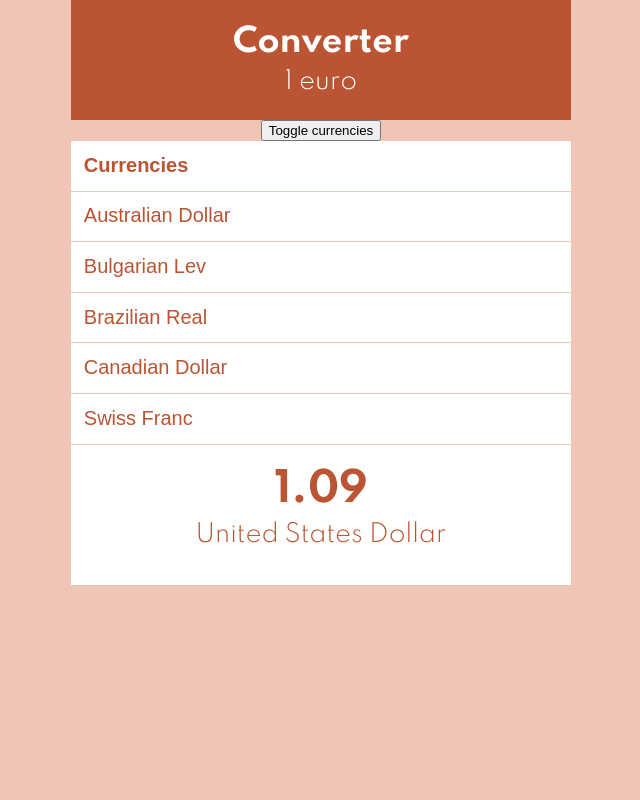
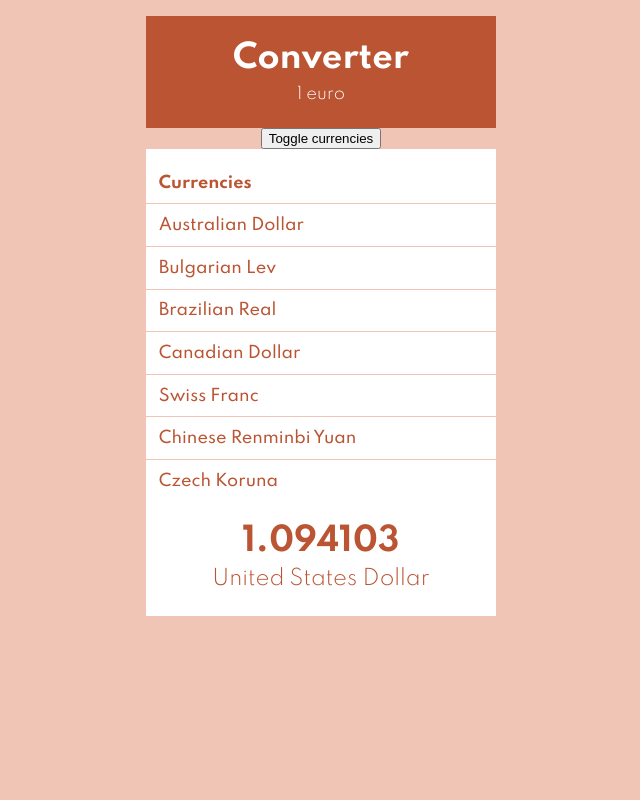
Before and after one commit to Yannick-Beau/Converter-React, a React app: page / in a window 1280 px wide. Shown: the whole page, without its empty margins (319-959 px from the left). Built offline with nearby package versions, Linux system fonts and the light colour scheme.

Commit message:
import 14/07/2021 from master

```diff
--- a/package.json
+++ b/package.json
@@ -1,5 +1,5 @@
 {
-  "name": "Converter",
+  "name": "converter",
   "scripts": {
     "start": "cross-env NODE_ENV=development webpack serve --config config/webpack.dev.js",
     "build": "cross-env NODE_ENV=production webpack --config config/webpack.prod.js",
@@ -55,7 +55,7 @@
   },
   "version": "1.0.0",
   "main": "index.js",
-  "repository": "git@github.com:O-clock-Trinity/Spe-React-E04-converter-Yannick-Beau.git",
-  "author": "Yannick-Beau <beauyannick@gmail.com>",
+  "repository": "git@github.com:O-clock-Trinity/Spe-React-E04-converter-cecileb-oclock.git",
+  "author": "cecile <cecile@oclock.io>",
   "license": "MIT"
 }
--- a/src/assets/index.html
+++ b/src/assets/index.html
@@ -4,10 +4,10 @@
         <meta charset="utf-8" />
         <meta name="viewport" content="width=device-width, initial-scale=1.0" />
         <meta http-equiv="x-ua-compatible" content="ie=edge" />
+        <title>Converter</title>
 		<link rel="preconnect" href="https://fonts.googleapis.com">
 		<link rel="preconnect" href="https://fonts.gstatic.com" crossorigin>
 		<link href="https://fonts.googleapis.com/css2?family=Spartan:wght@300;500;700&display=swap" rel="stylesheet">
-        <title>Converter</title>
     </head>
     <body>
         <div id="root"></div>
--- /dev/null
+++ b/src/components/Amount/amount.scss
@@ -0,0 +1,16 @@
+@use 'src/styles/vars';
+
+.amount {
+  padding: vars.$gutter * 2;
+  background-color: vars.$lightColor;
+
+  .amount-value {
+    font-weight: vars.$fwBold;
+    font-size: 2em;
+  }
+
+  .amount-currency {
+    font-size: 1.3em;
+    margin-top: vars.$gutter;
+  }
+}
--- /dev/null
+++ b/src/components/Amount/index.js
@@ -0,0 +1,18 @@
+import React from 'react';
+import PropTypes from 'prop-types';
+
+import './amount.scss';
+
+const Amount = ({ amount, currency }) => (
+  <div className="amount">
+    <p className="amount-value">{amount}</p>
+    <p className="amount-currency">{currency}</p>
+  </div>
+);
+
+Amount.propTypes = {
+  amount: PropTypes.number.isRequired,
+  currency: PropTypes.string.isRequired,
+};
+
+export default Amount;
--- a/src/components/App/index.js
+++ b/src/components/App/index.js
@@ -2,22 +2,41 @@
 import React from 'react';
 
 // == Import
+import Header from 'src/components/Header';
+import Currencies from 'src/components/Currencies';
+import Amount from 'src/components/Amount';
+
 import './styles.scss';
 
-import Converter from 'src/components/Converter';
-import Currencies from 'src/components/Currencies';
-import Result from 'src/components/Result';
+// import des données
+import currenciesList from 'src/data/currencies';
 
-import currencies from 'src/data/currencies';
+/* Objectif : faire la conversion (avoir dans Amount le vrai résultat de la conversion)
+*/
 
-/* Objectif : pouvoir afficher ou masquer la liste des devises grâce à un bouton
-- en fonction d'une variable dans App, ne pas afficher Currencies
-- mettre en place un bouton
-- gérer un événement clic sur le bouton, et "connecter" le traitement avec la
-variable pour modifier l'affichage
+/*
+state (état) du composant : données qui peuvent changer au fil du temps. Si on
+change ces données, React met automatiquement à jour l'affichage du composant.
+Deux façons de mettre en place un state dans un composant :
+- façon traditionnelle : transformer le composant pour l'écrire sous forme de classe
+- façon moderne : avec le hook d'état (et le composant reste une fonction)
+
+Un composant React c'est une fonction, sauf si...
+- je veux utiliser un state
+=> dans ce cas, on convertit le composant fonction en classe
+https://reactjs.org/docs/state-and-lifecycle.html#converting-a-function-to-a-class
+
+Mise en place d'un state :
+- transformer le composant en classe
+- ajouter l'initalisation du state dans le constructeur
+- pour lire le state, 2 façons :
+  - this.state.nomInfo
+  - destructuring : const { nomInfo } = this.state;
+- pour modifier le state, appel à la méthode this.setState
 */
 
 // == Composant
+// eslint-disable-next-line react/prefer-stateless-function
 class App extends React.Component {
   constructor(props) {
     // fait appel au constructor de React.Component
@@ -25,9 +44,65 @@ class App extends React.Component {
 
     // initialisation du state (objet)
     this.state = {
+      // indique si les devises sont affichées
       open: true,
+      baseAmount: 1,
+      currency: 'United States Dollar',
     };
+
+    // en Javascript, quand on utilise une méthode en callback (par exemple pour
+    // un écouteur d'événement), on perd la valeur de this
+    // => on va "attacher" this à notre méthode
+    // https://javascript.info/bind
+
+    // on remplace la méthode handleClick par sa version améliorée à laquelle on
+    // a attaché this
+    this.handleClick = this.handleClick.bind(this);
   }
+
+  // handler pour quand on clique sur le bouton
+  handleClick() {
+    console.log('clic !');
+
+    const { open } = this.state;
+
+    // négation de la valeur de open : si open est false, !open est true
+
+    // INTERDIT de modifier directement le state, il faut passer par la
+    // méthode setState, sinon React ne voit pas qu'on a mis à jour le state
+    // et donc l'affichage n'est pas mis à jour
+    // this.state.open = !this.state.open;
+
+    // on décrit les modifications à appliquer sur le state
+    // => automatiquement React va refaire le rendu du composant App en
+    // utilisant les nouvelles valeurs du state
+    this.setState({
+      open: !open,
+    });
+
+    // en fait, setState PLANIFIE une mise à jour du state
+    // => si on fait un console.log juste après, on voit l'ancienne valeur
+    // avant la mise à jour
+    // console.log(this.state.open);
+  }
+
+  computeAmount() {
+    const { baseAmount, currency } = this.state;
+
+    // TODO faire le calcul et retourner le résultat
+    // récupérer le taux de conversion (à partir de la devise sélectionnée)
+    // on récupère la valeur de "rate" pour la devise qui a pour nom la valeur de "currency"
+    const selectedCurrency = currenciesList.find((item) => item.name === currency);
+    // eslint-disable-next-line prefer-destructuring
+    const rate = selectedCurrency.rate;
+
+    // multiplier le montant de base par le taux de conversion
+    const result = baseAmount * rate;
+
+    return result;
+  }
+
+  // la méthode render d'un composant : retourne le JSX
   render() {
     /*
     on voudrait faire quelque chose comme ça :
@@ -49,29 +124,25 @@ class App extends React.Component {
     Si la variable est un booléen on peut optimiser :
     {open && <Currencies currencies={currenciesList} />}
     */
-    const { open } = this.state;
-    return(
+
+    const { open, baseAmount, currency } = this.state;
+    const result = this.computeAmount();
+
+    return (
       <div className="app">
-        <Converter />
+        <Header baseAmount={baseAmount} />
         <button
-            type="button"
-            onClick={() => {
-              console.log('clic !');
-              // négation de la valeur de open : si open est false, !open est true
-              this.setState({
-                open: !open,
-              });
-            }}
-          >
-            Toggle currencies
+          type="button"
+          onClick={this.handleClick}
+        >
+          Toggle currencies
         </button>
-        {open && <Currencies currencies={currencies} />}
-        <Result />
+        {open && <Currencies currencies={currenciesList} />}
+        <Amount amount={result} currency={currency} />
       </div>
     );
   }
 }
 
-
 // == Export
 export default App;
--- a/src/components/App/styles.scss
+++ b/src/components/App/styles.scss
@@ -1,5 +1,5 @@
 .app {
-  width: 500px;
-  margin: 0em auto;
+  width: 350px;
+  margin: 1em auto;
   text-align: center;
 }
--- a/src/components/Currencies/currencies.scss
+++ b/src/components/Currencies/currencies.scss
@@ -1,25 +1,32 @@
 @use 'src/styles/vars';
 
 .currencies {
-  border: none;
-  width: 100%;
-  color: vars.$mainColor;
-  &:focus {
-    outline: none;
+  text-align: left;
+  background-color: vars.$lightColor;
+  max-height: 350px;
+  overflow-y: auto;
+
+  .currencies-title {
+    padding: vars.$gutter;
+    font-weight: vars.$fwBold;
+    margin-top: vars.$gutter;
   }
+
   .currency {
-    border-bottom: 1px solid vars.$altColor;
+    border-top: 1px solid vars.$altColor;
     padding: vars.$gutter;
-    font-size: 1.5em;
     font-weight: vars.$fwMedium;
     transition: background-color vars.$slowTransition;
+
+    // transition CSS : quand la propriété CSS indiquée change de valeur, la
+    // nouvelle valeur est prise en compte progressivement, pendant la durée
+    // indiquée
+    // https://developer.mozilla.org/en-US/docs/Web/CSS/transition
+
+    // & sera remplacé par le nom du parent => .currency:hover
     &:hover {
-      background-color: rgba($color: vars.$mainColor, $alpha: 0.5);
+      background-color: vars.$altColor;
       transition: background-color vars.$fastTransition;
     }
-    &:first-child {
-      font-weight: vars.$fwBold;
-    }
   }
-
 }
--- a/src/components/Currencies/index.js
+++ b/src/components/Currencies/index.js
@@ -3,24 +3,46 @@ import PropTypes from 'prop-types';
 
 import './currencies.scss';
 
+/*
+{currencies.map((item) => {
+        return (
+          <li className="currency">
+            {item.name}
+          </li>
+        )
+      })}
+et on simplifie en enlevant return et accolades parce que la seule instuction est
+un return
+*/
 
-const Currencies = ({currencies}) => (
-  <select className="currencies" name="currencies" id="currency-select" size="6">
-    <option className="currency" value="">Currencies</option>
-    {currencies.map((item) => (
-      <option key={item.name} className="currency" value={item.rate}>{item.name}</option>
-    ))}
-  </select>
+/*
+ce qu'on utilise pour key doit être unique et stable dans le temps => pas d'index
+*/
+
+const Currencies = ({ currencies }) => (
+  <div className="currencies">
+    <div className="currencies-title">Currencies</div>
+    <ul>
+      {currencies.map((item) => (
+        <li className="currency" key={item.name}>
+          {item.name}
+        </li>
+      ))}
+    </ul>
+  </div>
 );
 
 Currencies.propTypes = {
-  /* tableau d'objets : on indique la forme des objets (les propriétés avec leur type) */
+  // nom de la prop : type de la valeur
+  // currencies est un tableau qui contient des objets
   currencies: PropTypes.arrayOf(
+    // chaque élément est un objet avec une "forme" précise
     PropTypes.shape({
-      name: PropTypes.string.isRequired,
-      rate: PropTypes.number.isRequired, // obligatoire que rate soit un nombre
-    }).isRequired, // obligatoire de respecter le format
-  ).isRequired, // la prop ingredients est obligatoire
+      // chaque objet a les propriétés name (type string) et rate (type number)
+      name: PropTypes.string.isRequired, // la propriété name est obligatoire
+      rate: PropTypes.number.isRequired,
+    }).isRequired, // obligatoire que les éléments aient cette forme
+  ).isRequired,
 };
 
 export default Currencies;
--- /dev/null
+++ b/src/components/Header/header.scss
@@ -0,0 +1,16 @@
+@use 'src/styles/vars';
+
+.header {
+  background-color: vars.$mainColor;
+  color: vars.$lightColor;
+  padding: vars.$gutter * 2;
+
+  .header-title {
+    font-weight: vars.$fwBold;
+    font-size: 2em;
+  }
+
+  .header-amount {
+    margin-top: vars.$gutter;
+  }
+}
--- /dev/null
+++ b/src/components/Header/index.js
@@ -0,0 +1,17 @@
+import React from 'react';
+import PropTypes from 'prop-types';
+
+import './header.scss';
+
+const Header = ({ baseAmount }) => (
+  <header className="header">
+    <h1 className="header-title">Converter</h1>
+    <p className="header-amount">{baseAmount} euro</p>
+  </header>
+);
+
+Header.propTypes = {
+  baseAmount: PropTypes.number.isRequired,
+};
+
+export default Header;
--- a/src/styles/_vars.scss
+++ b/src/styles/_vars.scss
@@ -1,3 +1,4 @@
+/* fichier pour définir les variables */
 $fwLight: 300;
 $fwMedium: 500;
 $fwBold: 700;
@@ -9,5 +10,7 @@ $lightColor: #fff;
 $fastTransition: 0.2s;
 $slowTransition: 1s;
 
-/* quantité d'espacement de base */
+/* quantité d'espacement de base : on l'utilise à plusieurs endroits, éventuellement
+en le multipliant, pour que tous les espacements soient cohérents */
+// https://developer.mozilla.org/en-US/docs/Learn/CSS/Building_blocks/Values_and_units
 $gutter: 0.8rem;
```
Also changed, not shown: 3 other files.
